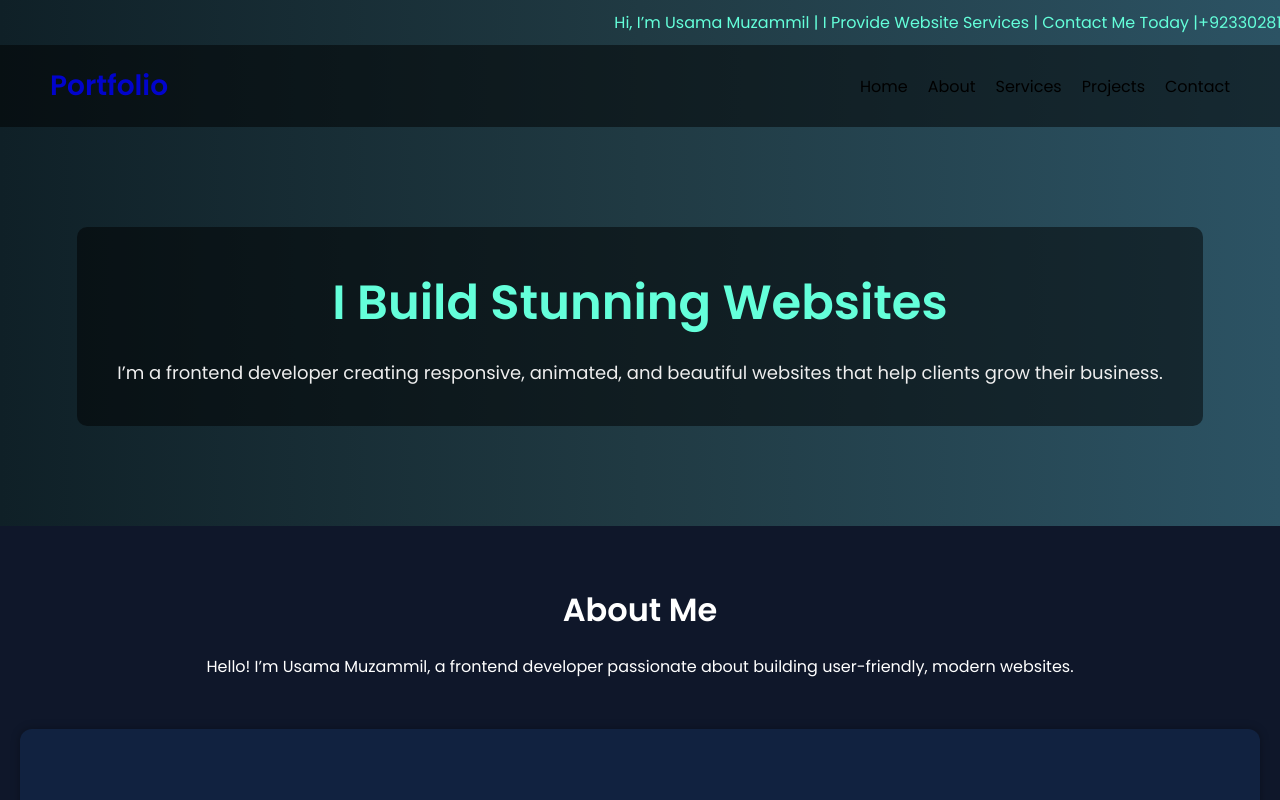
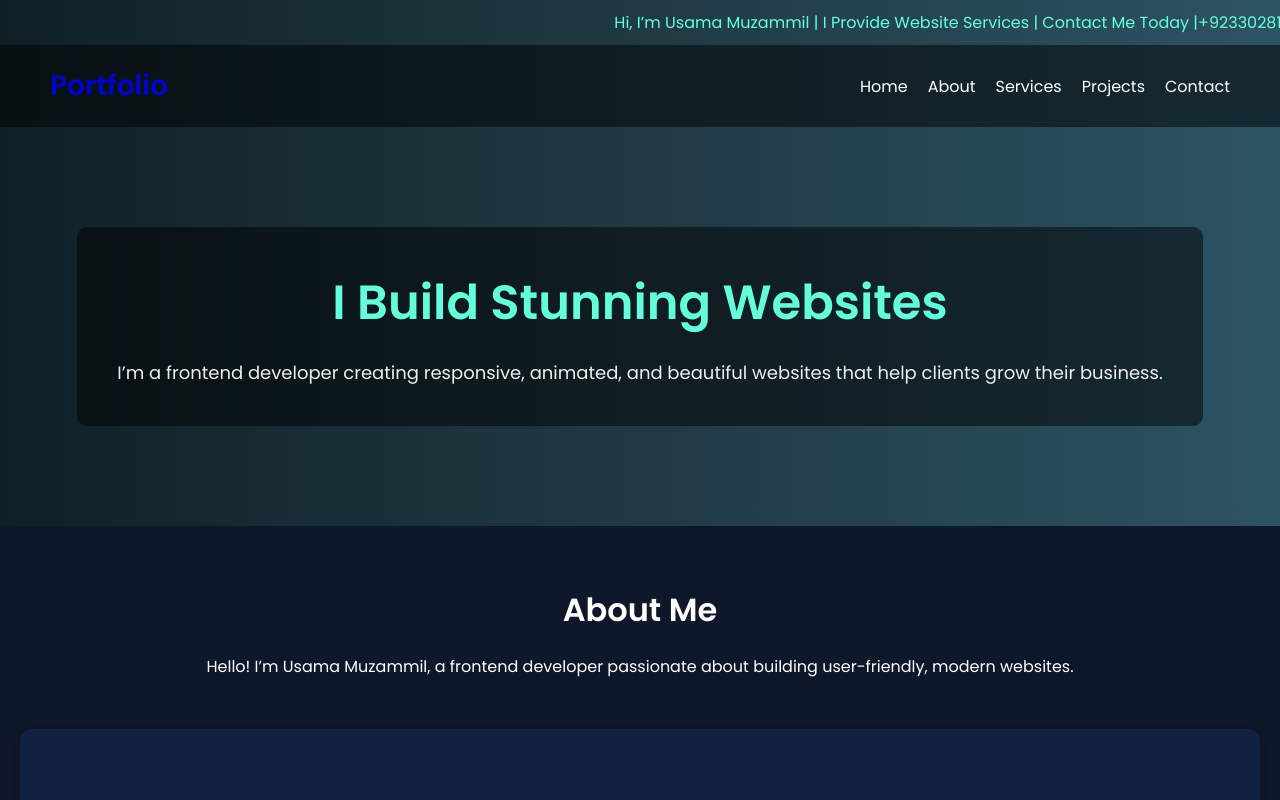
Before and after one commit to UsamaIT786/Usama-Frontend, a plain HTML site: page index.html in a window 1280 px wide. Shown: the top 800 px of the page. Drawn offline with Linux system fonts and the light colour scheme.

Commit message:
Update style.css

```diff
--- a/style.css
+++ b/style.css
@@ -13,7 +13,7 @@
 
   header {
           background-color: rgba(0, 0, 0, 0.5);
-
+ color:#64ffda;
     padding: 20px 50px;
     display: flex;
     justify-content: space-between;
@@ -37,7 +37,7 @@
   }
 
   nav a {
-    color:black;
+    color:white;
     text-decoration: none;
     transition: color 0.3s ease;
   }
```
